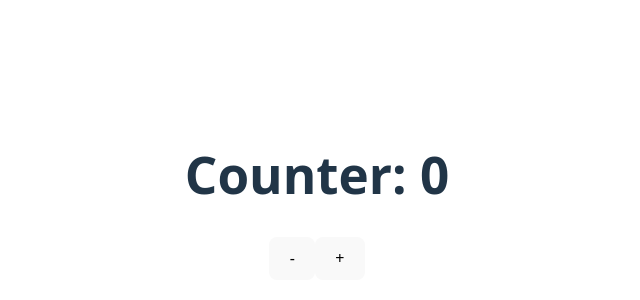
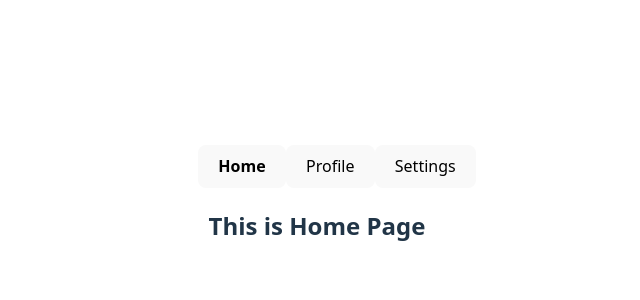
Before and after one commit to Chrislanzas16/react-components, a React (Vite) app: page / in a window 1280 px wide. Shown: the part 204-504 px from the top of the page, without its empty margins (323-963 px from the left). Built offline with nearby package versions, Linux system fonts and the light colour scheme.

Commit message:
Practice search, dropdown, tabs components

```diff
--- a/src/App.jsx
+++ b/src/App.jsx
@@ -1,11 +1,13 @@
 import Dropdown from "./components/Dropdown";
 import Counter from "./components/Counter";
+import SearchFilter from "./components/SearchFilter";
+import Tabs from "./components/Tabs";
 import "./App.css";
 
 function App() {
   return (
     <div>
-      <Counter />
+      <Tabs />
     </div>
   );
 }
--- a/src/components/Counter.jsx
+++ b/src/components/Counter.jsx
@@ -3,8 +3,8 @@ import { useState } from "react";
 export default function Counter() {
   const [count, setCount] = useState(0);
 
-  const increment = (count + 1);
-  const decrement = Math.max(0, count - 1);
+  const increment = (count => count + 1);
+  const decrement = Math.max(0, count => count - 1);
 
   return <div>
     <h1>Counter: {count}</h1>
--- a/src/components/Dropdown.jsx
+++ b/src/components/Dropdown.jsx
@@ -1,14 +1,27 @@
-import { useState } from "react";
-
+import { useEffect, useRef, useState } from "react";
 
 export default function Dropdown() {
-  const [open, setIsOpen] = useState(false)
+  const [open, setOpen] = useState(false);
+  const menuRef = useRef(null);
+
+  useEffect(() => {
+    function onClickOutside(e) {
+      if (menuRef.current && !menuRef.current.contains(e.target)) {
+        setOpen(false);
+      }
+    }
+    document.addEventListener("mousedown", onClickOutside);
+
+    return () => {
+      document.removeEventListener("mousedown", onClickOutside);
+    };
+  }, []);
+
   return (
-    <div>
-      <button onClick={()=> setIsOpen(!open)}>Show Dropdown</button>
-
+    <div ref={menuRef}>
+      <button onClick={() => setOpen(!open)}>Menu</button>
       {open && (
-        <ul style={{ border: "1px solid #ccc", padding: 20 }}>
+        <ul>
           <li>Profile</li>
           <li>Settings</li>
           <li>Logout</li>
--- /dev/null
+++ b/src/components/SearchFilter.jsx
@@ -0,0 +1,50 @@
+import { useState } from "react";
+
+
+export default function SearchFilter(){
+const [query, setQuery] = useState("")
+
+    const NAMES = [
+    "Christopher",
+    "Alex",
+    "Maria",
+    "Jordan",
+    "Taylor",
+    "Samuel",
+    "Amanda",
+    "Sophie",
+    "Michael",
+    "Daniel",
+  ];
+
+  const filtered = NAMES.filter((name) =>
+    name.toLowerCase().includes(query.toLowerCase())
+)
+
+const onNameChange = (event) => (
+    setQuery(event.target.value)
+)
+
+return (
+    <div>
+        <h2>Search Filter</h2>
+        <input type="text"
+        placeholder="Search Name Here..."
+        value={query}
+        onChange={onNameChange}
+        />
+        {query !== "" && (
+              <ul>
+            {filtered.map((name)=>(
+                <li key={name}>{name}</li>
+            ))}
+
+        </ul>
+        )}
+        {filtered.length === 0 && <p>No Results Found</p>}
+
+    </div>
+)
+
+
+}
--- /dev/null
+++ b/src/components/Tabs.jsx
@@ -0,0 +1,34 @@
+import { useState } from "react";
+
+export default function Tabs() {
+  const [active, setActive] = useState("home");
+
+  return (
+    <div>
+      <ul>
+        <button
+          onClick={() => setActive("home")}
+          style={{ fontWeight: active === "home" ? "bold" : "normal" }}
+        >
+          Home
+        </button>
+        <button
+          onClick={() => setActive("profile")}
+          style={{ fontWeight: active === "profile" ? "bold" : "normal" }}
+        >
+          Profile
+        </button>
+        <button
+          onClick={() => setActive("settings")}
+          style={{ fontWeight: active === "settings" ? "bold" : "normal" }}
+        >
+          Settings
+        </button>
+      </ul>
+
+      {active === "home" && <h2>This is Home Page</h2>}
+      {active === "profile" && <h2>This is Profile Page</h2>}
+      {active === "settings" && <h2>This is Settings Page</h2>}
+    </div>
+  );
+}
```
